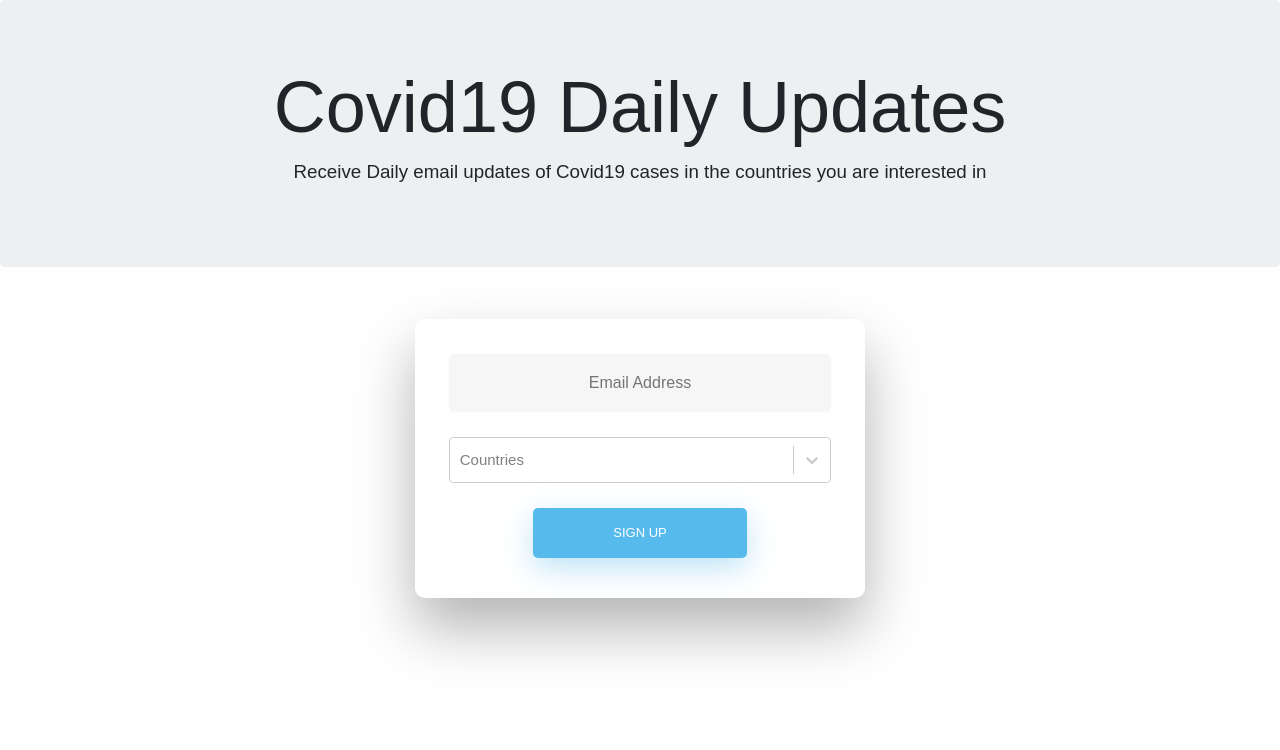
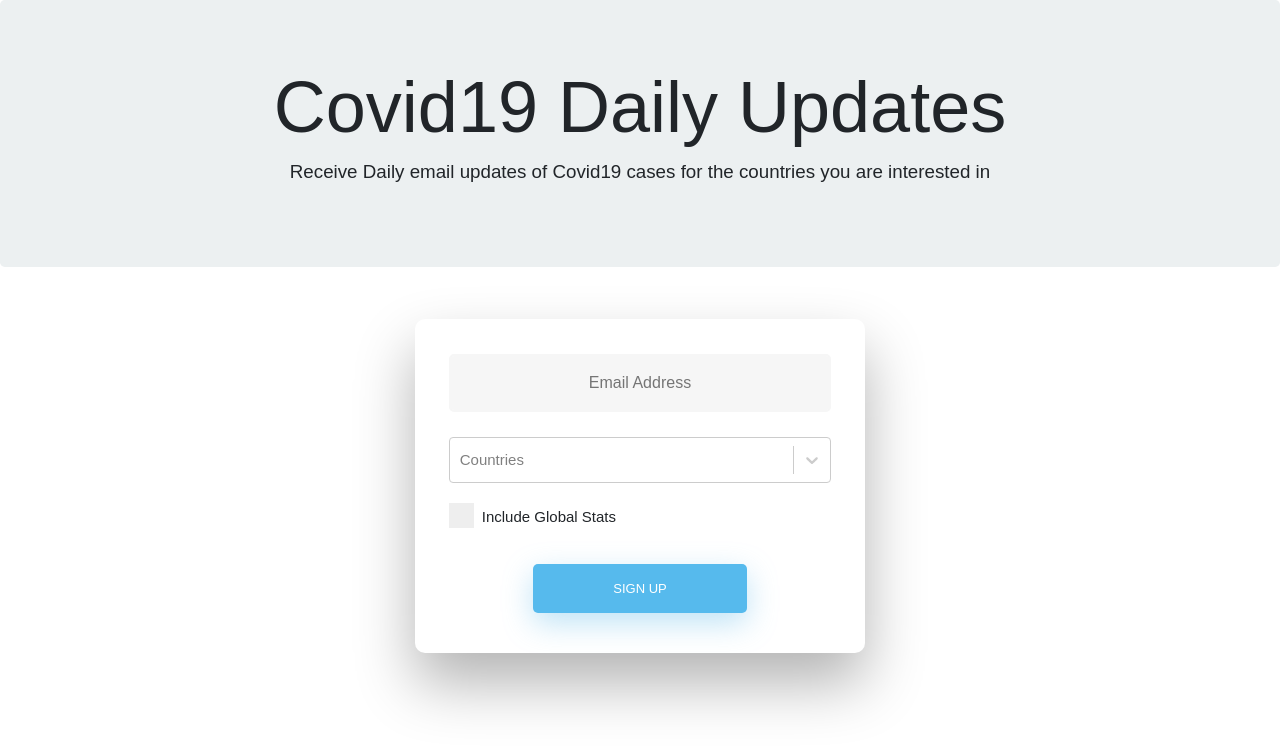
Before and after one commit to kmjayadeep/covid19-email-updates, a React (Create React App) app in the folder client/: page / in a window 1280 px wide. Shown: the top 750 px of the page. Built offline with nearby package versions, Linux system fonts and the light colour scheme; no server answers.

Commit message:
css fixes

```diff
--- a/client/src/App.css
+++ b/client/src/App.css
@@ -265,3 +265,65 @@ input[type=text]:placeholder {
 #icon {
   width:60%;
 }
+
+.checkbox-container{
+  width: 85%;
+  margin: auto;
+  text-align: left;
+  position: relative;
+  padding-top: 3px;
+  margin-bottom: 30px;
+}
+
+.checkbox-container input {
+  margin-right: 20px;
+}
+
+.checkbox-container input:checked ~ .checkmark {
+  background-color: #2196F3;
+}
+
+/* Create a custom checkbox */
+.checkmark {
+  position: absolute;
+  top: 0;
+  left: 0;
+  height: 25px;
+  width: 25px;
+  background-color: #eee;
+}
+
+/* On mouse-over, add a grey background color */
+.checkbox-container:hover input ~ .checkmark {
+  background-color: #ccc;
+}
+
+/* When the checkbox is checked, add a blue background */
+.checkbox-container input:checked ~ .checkmark {
+  background-color: #2196F3;
+}
+
+/* Create the checkmark/indicator (hidden when not checked) */
+.checkmark:after {
+  content: "";
+  position: absolute;
+  display: none;
+}
+
+/* Show the checkmark when checked */
+.checkbox-container input:checked ~ .checkmark:after {
+  display: block;
+}
+
+/* Style the checkmark/indicator */
+.checkbox-container .checkmark:after {
+  left: 9px;
+  top: 5px;
+  width: 5px;
+  height: 10px;
+  border: solid white;
+  border-width: 0 3px 3px 0;
+  -webkit-transform: rotate(45deg);
+  -ms-transform: rotate(45deg);
+  transform: rotate(45deg);
+}
--- a/client/src/App.js
+++ b/client/src/App.js
@@ -1,36 +1,35 @@
 import React, { useEffect, useState } from "react";
-import Select from 'react-select'
-import makeAnimated from 'react-select/animated';
+import Select from "react-select";
+import makeAnimated from "react-select/animated";
 
 import "./App.css";
 
 const animatedComponents = makeAnimated();
 
 const customStyles = {
-  container: ()=>({
-    width:"85%",
+  container: () => ({
+    width: "85%",
     margin: "auto",
-    padding: "20px 0"
+    padding: "20px 0",
   }),
-  menu: (provided)=>({
+  menu: (provided) => ({
     ...provided,
     top: "55%",
-    width: "85%"
-  })
-}
+    width: "85%",
+  }),
+};
 
 function AnimatedMulti() {
+  const [options, setOptions] = useState([]);
 
-  const [ options, setOptions ] = useState([])
-
-  useEffect(()=>{
-    fetch('http://localhost:3000/api/country')
-      .then(res=>res.json())
-      .then(data=>{
-        console.log(data)
+  useEffect(() => {
+    fetch("http://localhost:3000/api/country")
+      .then((res) => res.json())
+      .then((data) => {
         setOptions(data);
-      }).catch(console.log)
-  },[]);
+      })
+      .catch(console.log);
+  }, []);
 
   return (
     <Select
@@ -51,7 +50,7 @@ function App() {
       <div className="jumbotron">
         <h1 className="display-3">Covid19 Daily Updates</h1>
         <p className="lead">
-          Receive Daily email updates of Covid19 cases in the countries you are
+          Receive Daily email updates of Covid19 cases for the countries you are
           interested in
         </p>
       </div>
@@ -69,7 +68,17 @@ function App() {
 
             <AnimatedMulti />
 
-            <input type="submit" className="fadeIn fourth" value="Sign Up" />
+            <label className="checkbox-container">
+              <input type="checkbox" />
+              <span className="checkmark"></span>
+              Include Global Stats
+            </label>
+
+            <input
+              type="submit"
+              className="fadeIn fourth button"
+              value="Sign Up"
+            />
           </form>
         </div>
       </div>
```
